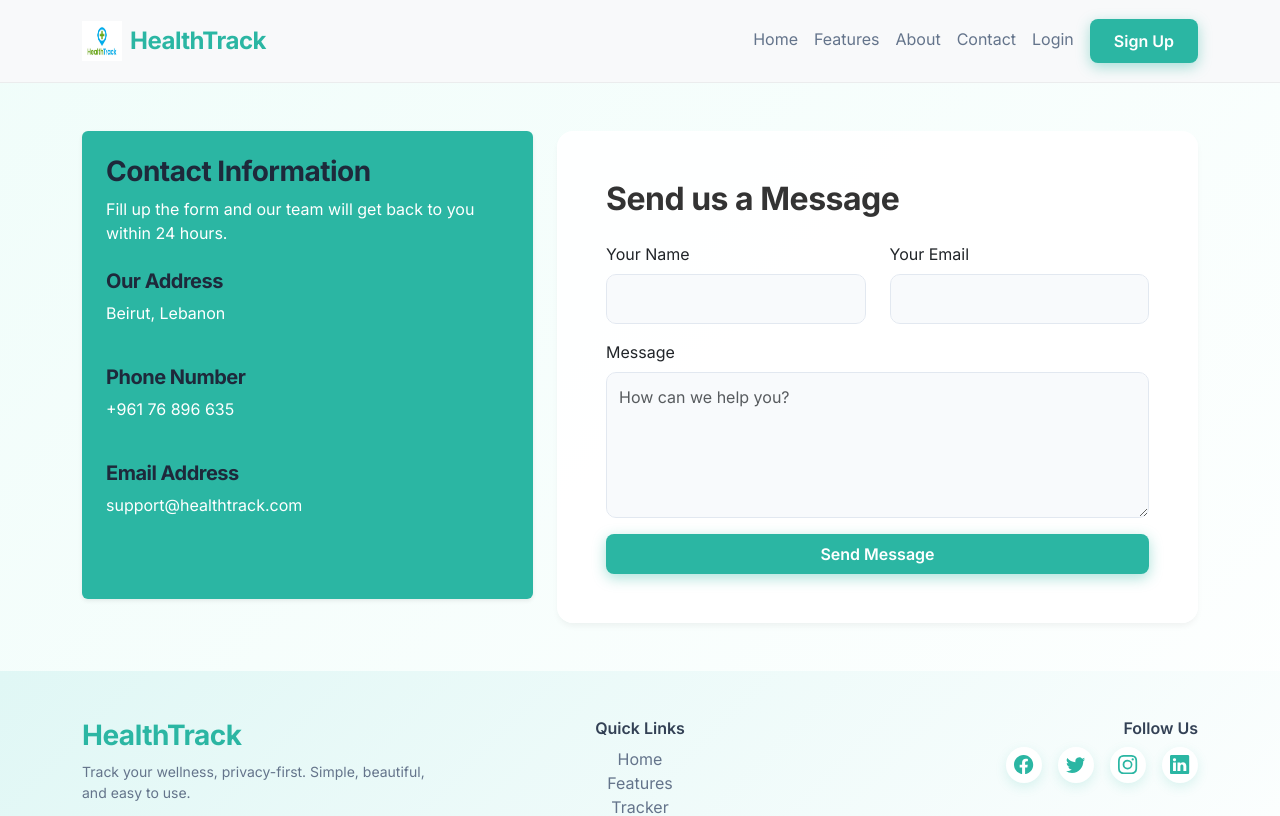
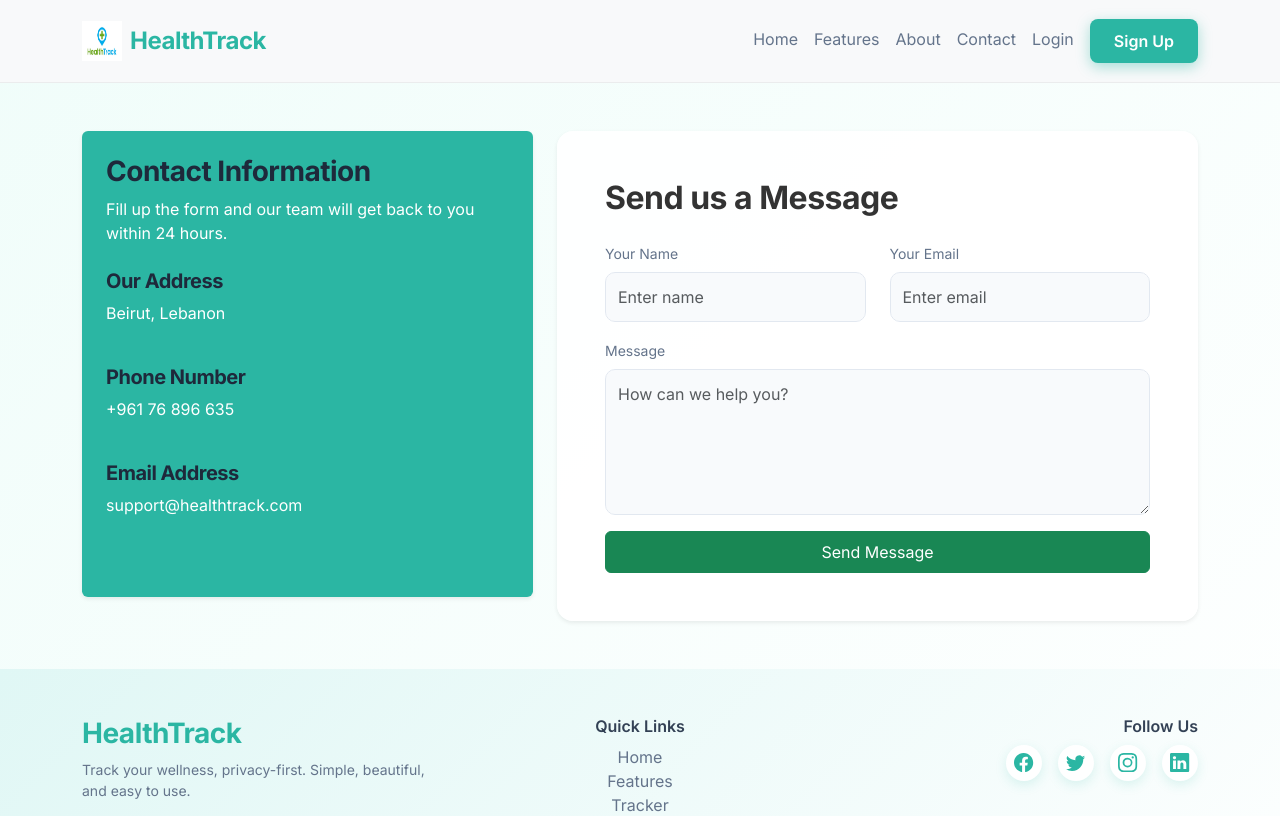
Before and after one commit to karimezzeddineliu/healthtrack, a React (Create React App) app in the folder frontend/: page /contact in a window 1280 px wide. Shown: the top 816 px of the page. Built offline with nearby package versions, Linux system fonts and the light colour scheme.

Commit message:
Fix contact form and database

```diff
--- a/frontend/src/pages/Contact.js
+++ b/frontend/src/pages/Contact.js
@@ -13,14 +13,18 @@ function Contact() {
     event.preventDefault();
     axios.post('https://healthtrack-67vp.onrender.com/contact', values)
       .then(res => {
-        if(res.data === "Success") {
+        if(res.data === "Message Sent") {
             alert("Message Sent Successfully!");
             setValues({name: '', email: '', message: ''});
         } else {
-            alert("Failed to send message");
+            console.error("Server Response:", res.data);
+            alert("Failed to send message. Please try again.");
         }
       })
-      .catch(err => console.log(err));
+      .catch(err => {
+          console.error("Network Error:", err);
+          alert("Error connecting to server.");
+      });
   }
   return (
     <div className="container py-5 fade-in">
@@ -46,29 +50,29 @@ function Contact() {
         </div>
         {}
         <div className="col-lg-7">
-          <div className="card fresh p-5 h-100">
+          <div className="card fresh p-5 h-100 shadow-sm border-0">
             <h2 className="mb-4" style={{color: '#333'}}>Send us a Message</h2>
             <form onSubmit={handleSubmit}>
               <div className="row">
                 <div className="col-md-6 mb-3">
-                  <label className="form-label">Your Name</label>
+                  <label className="form-label small text-muted">Your Name</label>
                   <input
                     type="text"
                     name="name"
                     className="form-control"
-                    placeholder=""
+                    placeholder="Enter name"
                     value={values.name}
                     onChange={handleInput}
                     required
                   />
                 </div>
                 <div className="col-md-6 mb-3">
-                  <label className="form-label">Your Email</label>
+                  <label className="form-label small text-muted">Your Email</label>
                   <input
                     type="email"
                     name="email"
                     className="form-control"
-                    placeholder=""
+                    placeholder="Enter email"
                     value={values.email}
                     onChange={handleInput}
                     required
@@ -76,7 +80,7 @@ function Contact() {
                 </div>
               </div>
               <div className="mb-3">
-                <label className="form-label">Message</label>
+                <label className="form-label small text-muted">Message</label>
                 <textarea
                   name="message"
                   className="form-control"
@@ -87,7 +91,7 @@ function Contact() {
                   required
                 ></textarea>
               </div>
-              <button type="submit" className="btn btn-primary w-100 py-2">
+              <button type="submit" className="btn btn-success w-100 py-2">
                 Send Message
               </button>
             </form>
```
Also changed, not shown: 1 other file (tests, documents, lock files or other folders).
